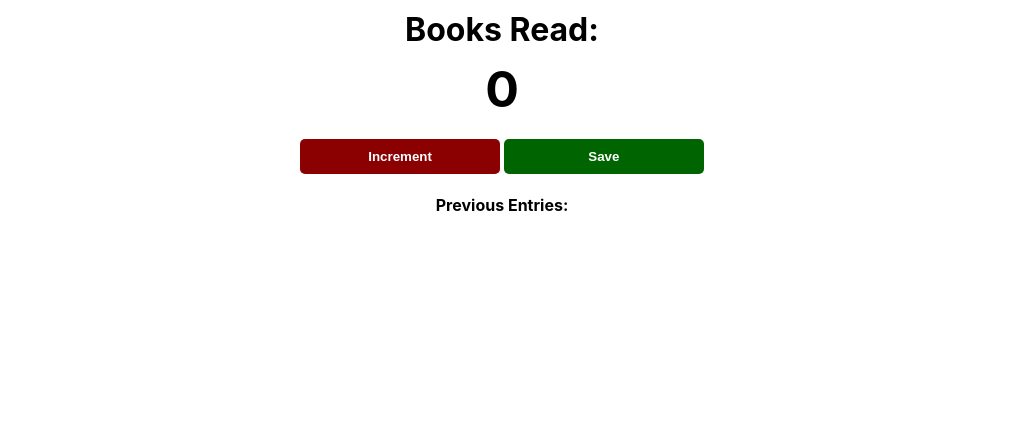
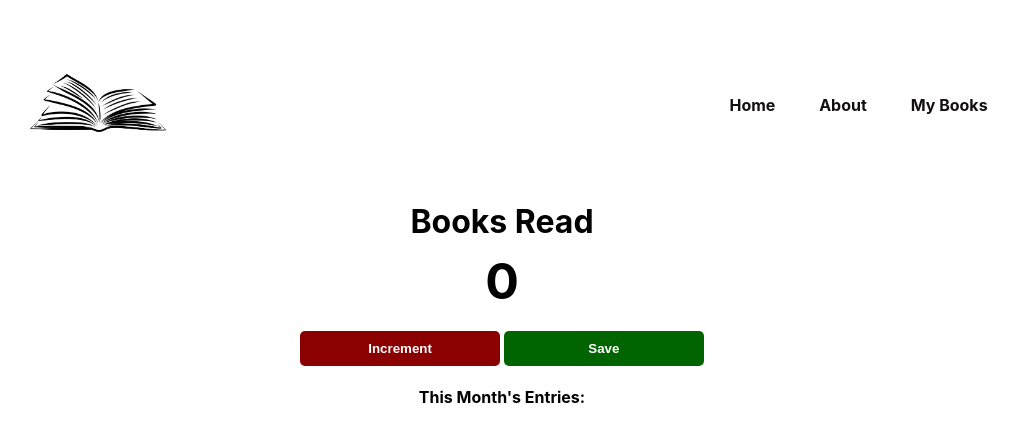
Before and after one commit to Tai106/good-read, a plain HTML site: page index.html in a window 1280 px wide. Shown: the whole page, without its empty margins (138-1156 px from the left). Drawn offline with Linux system fonts and the light colour scheme.

Commit message:
home page update

```diff
--- a/index.html
+++ b/index.html
@@ -6,13 +6,34 @@
     <meta name="viewport" content="width=device-width, initial-scale=1.0">
     <title>Book Reader App</title>
     <link rel="stylesheet" href="style.css" />
+
+
 </head>
 <body>
-    <h1>Books Read:</h1>
+<div class="main">
+<nav>
+    <div class="logo">
+        <img src="./assets/img/logo3.jpeg" alt="logo">
+    </div>
+    <div class="nav-links">
+        <ul>
+            <li><a href="#">Home</a></li>
+            <li><a href="#">About</a></li>
+            <li><a href="#">My Books</a></li>
+        </ul>
+    </div>
+</nav>
+
+
+    <!-- Count books read -->
+    <h1>Books Read</h1>
     <h2 id="count-el">0</h2>
     <button id="increment-btn" onclick="increment()">Increment</button>
     <button id="save-btn" onclick="save()">Save</button>
-    <p id="save-el">Previous Entries:</p>
+    <p id="save-el">This Month's Entries:</p>
+
+</div>
+
     <script src="index.js"></script>
 </body>
 </html>
--- a/index.js
+++ b/index.js
@@ -16,19 +16,3 @@ function save() {
     countEl.textContent = 0;
     count = 0;
     };
-
-
-
-
-
-
-
-
-
-let name = "Tai";
-
-let greeting = "Hi, my name is "
-
-let myGreeting = greeting + name
-
-console.log(myGreeting)
--- a/style.css
+++ b/style.css
@@ -1,9 +1,45 @@
-body {
-    background-image: url("subway.jpg");
-    background-size: cover;
+.main {
+    width: 100%;
+    height: 100vh;
+    position: relative;
+    overflow: hidden;
+    background: #fff;
     font-family: -apple-system, BlinkMacSystemFont, 'Segoe UI', Roboto, Oxygen, Ubuntu, Cantarell, 'Open Sans', 'Helvetica Neue', sans-serif;
     font-weight: bold;
     text-align: center;
+}
+
+nav {
+    width: 80%;
+    position: sticky;
+    margin: 20px auto;
+    z-index: 1;
+    display: flex;
+    align-items: center;
+}
+
+.logo {
+    flex-basis: 20%;
+}
+
+.logo img {
+    width: 150px;
+}
+
+.nav-links {
+    flex: 1;
+    text-align: right;
+}
+
+.nav-links ul li {
+    list-style: none;
+    display: inline-block;
+    margin: 0 20px;
+}
+
+.nav-links ul li a {
+    color: rgb(19, 16, 16);
+    text-decoration: none;
 }
 
 
```
Also changed, not shown: assets/img/compound effect.jpg (added), assets/img/logo.jpg (added), assets/img/logo1.png (added), assets/img/logo2.jpeg (added), assets/img/logo3.jpeg (added).
